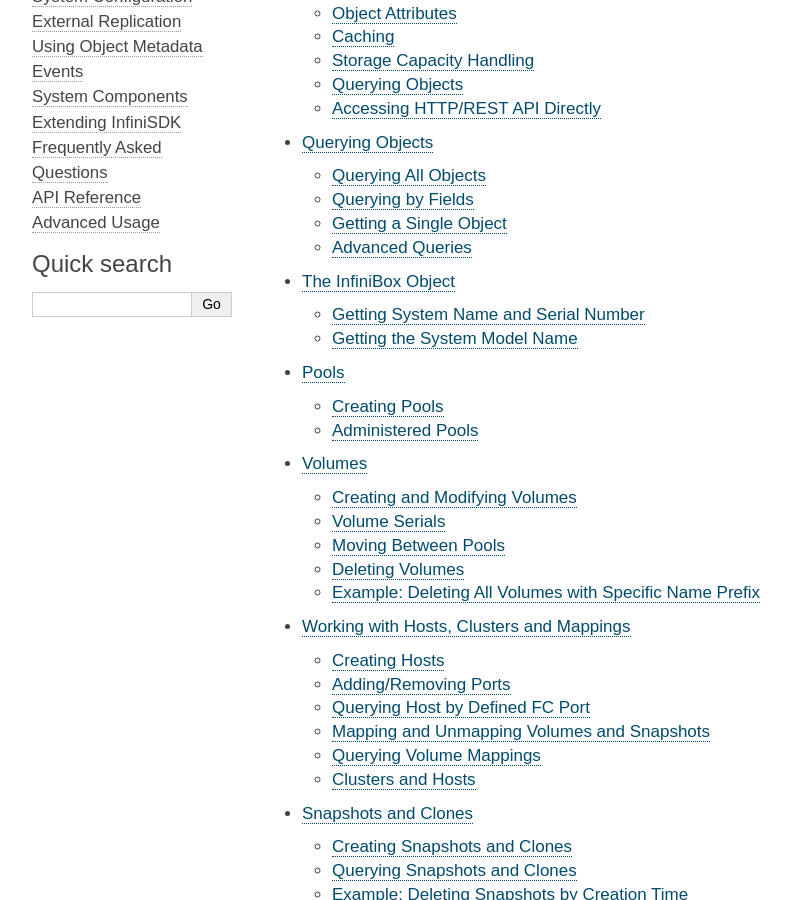
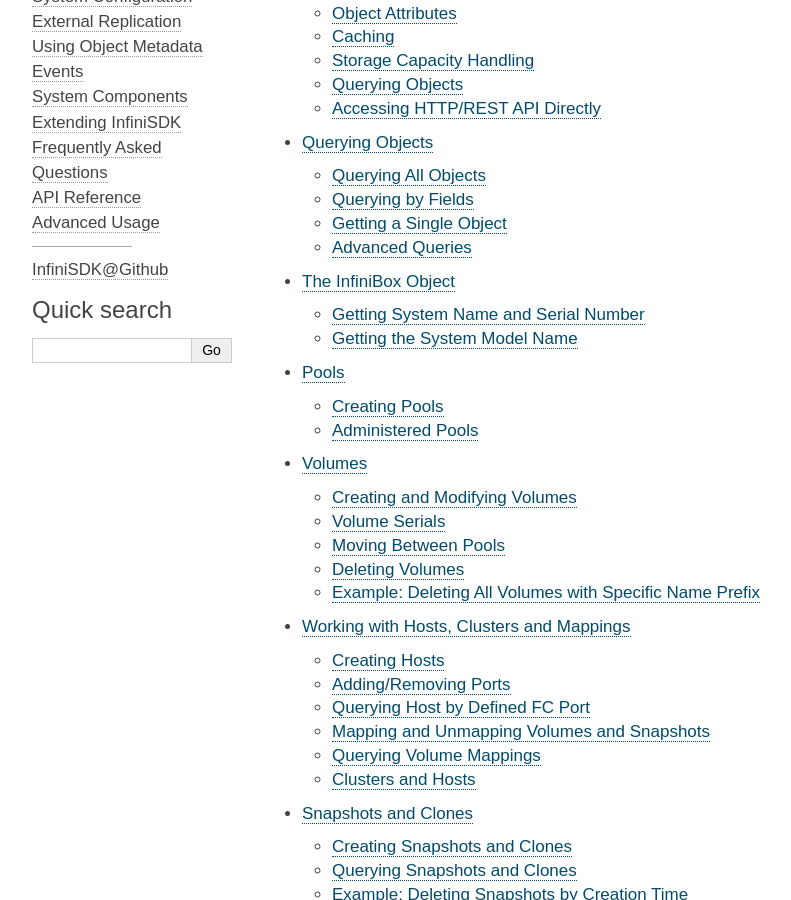
Before and after one commit to Infinidat/infinisdk, a Sphinx documentation site: the page built from doc/index.rst, in a window 1280 px wide and 900 px high, scrolled down 487 px. Shown: the whole window, without its empty margins (148-939 px from the left). Built offline with Sphinx 7.4.7, drawn with Linux system fonts in a browser that asks for light colours.

```diff
--- a/doc/conf.py
+++ b/doc/conf.py
@@ -99,8 +99,12 @@ html_theme_path = [alabaster.get_path()]
 html_theme = 'alabaster'
 html_theme_options = {
     "logo": "infinidat-logo-small.png",
-    "github_button": False,
+    "github_user": "Infinidat",
+    "github_button": True,
     "font_family": "sans-serif",
+    "extra_nav_links": {
+        'InfiniSDK@Github': 'https://github.com/Infinidat/infinisdk',
+    },
 }
 html_sidebars = {
    '**': [
```
